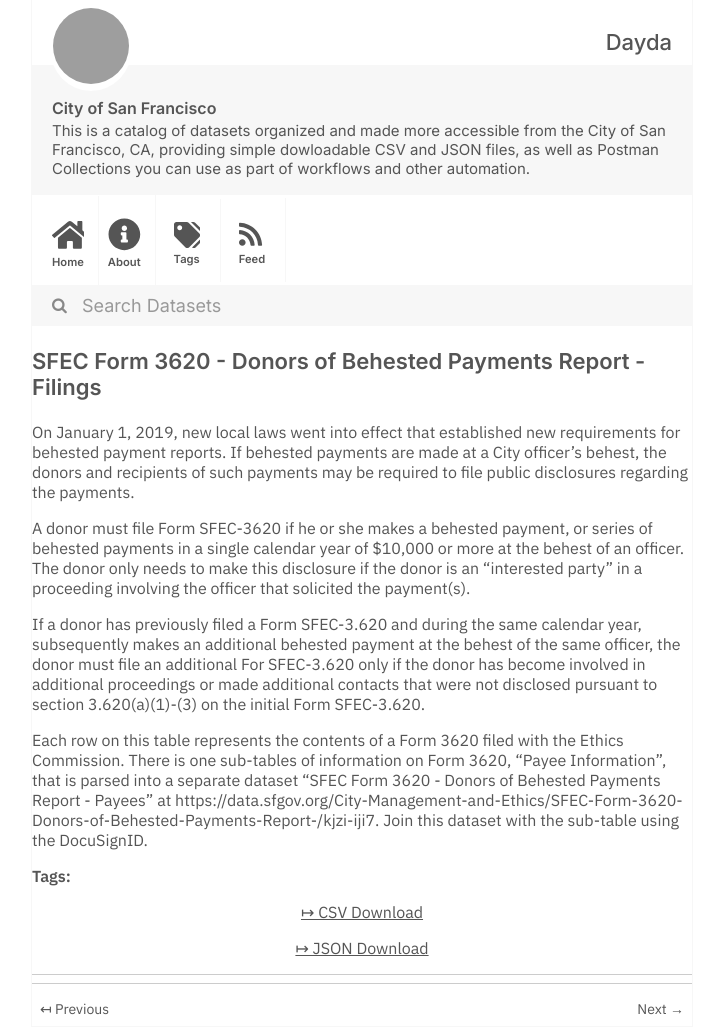
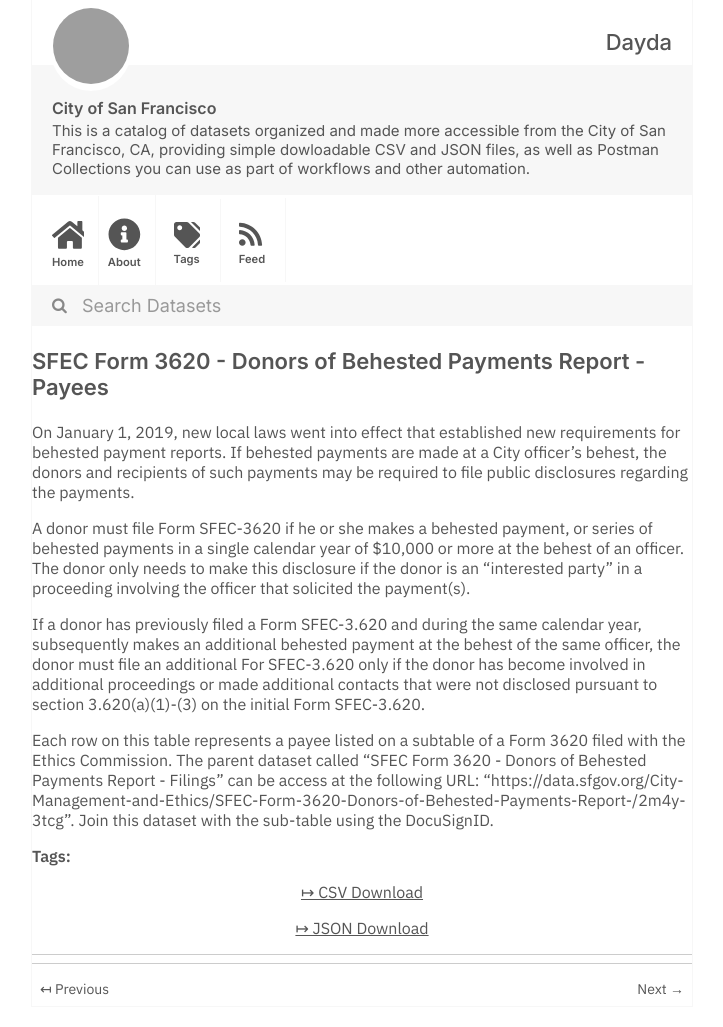
Before and after one commit to dayda-entities/city-of-san-francisco, a Jekyll site: the page built from _posts/2020-11-10-sfec-form-3620-donors-of-behes.md, in a window 1280 px wide, cut to the strip 0-1027 px from the top of the page. Shown: the whole strip, without its empty margins (278-1001 px from the left). Built offline with Jekyll 4.4.1, drawn with Linux system fonts in a browser that asks for light colours; part of the change alters nothing that is shown; grey boxes are pictures that could not be loaded.

Commit message:
Publish Data

```diff
--- a/_posts/2020-11-10-sfec-form-3620-donors-of-behes.md
+++ b/_posts/2020-11-10-sfec-form-3620-donors-of-behes.md
@@ -1,14 +1,14 @@
 ---
-title: SFEC Form 3620 - Donors of Behested Payments Report - Filings
-created: '2020-11-10T16:56:05.404901'
-modified: '2020-11-10T16:56:05.404909'
+title: SFEC Form 3620 - Donors of Behested Payments Report - Payees
+created: '2020-11-10T16:56:43.950066'
+modified: '2020-11-10T16:56:43.950075'
 state: active
 type: dataset
 tags: []
 groups:
   - Local Government
-csv_url: 'https://data.sfgov.org/api/views/2m4y-3tcg/rows.csv?accessType=DOWNLOAD'
-json_url: 'https://data.sfgov.org/api/views/2m4y-3tcg/rows.json?accessType=DOWNLOAD'
+csv_url: 'https://data.sfgov.org/api/views/kjzi-iji7/rows.csv?accessType=DOWNLOAD'
+json_url: 'https://data.sfgov.org/api/views/kjzi-iji7/rows.json?accessType=DOWNLOAD'
 layout: post
 
 ---
@@ -18,4 +18,4 @@ A donor must file Form SFEC-3620 if he or she makes a behested payment, or serie
 
 If a donor has previously filed a Form SFEC-3.620 and during the same calendar year, subsequently makes an additional behested payment at the behest of the same officer, the donor must file an additional For SFEC-3.620 only if the donor has become involved in additional proceedings or made additional contacts that were not disclosed pursuant to section 3.620(a)(1)-(3) on the initial Form SFEC-3.620.
 
-Each row on this table represents the contents of a Form 3620 filed with the Ethics Commission. There is one sub-tables of information on Form 3620, "Payee Information", that is parsed into a separate dataset "SFEC Form 3620 - Donors of Behested Payments Report - Payees" at https://data.sfgov.org/City-Management-and-Ethics/SFEC-Form-3620-Donors-of-Behested-Payments-Report-/kjzi-iji7. Join this dataset with the sub-table using the DocuSignID.
+Each row on this table represents a payee listed on a subtable of a Form 3620 filed with the Ethics Commission. The parent dataset called "SFEC Form 3620 - Donors of Behested Payments Report - Filings" can be access at the following URL: "https://data.sfgov.org/City-Management-and-Ethics/SFEC-Form-3620-Donors-of-Behested-Payments-Report-/2m4y-3tcg". Join this dataset with the sub-table using the DocuSignID.
```
